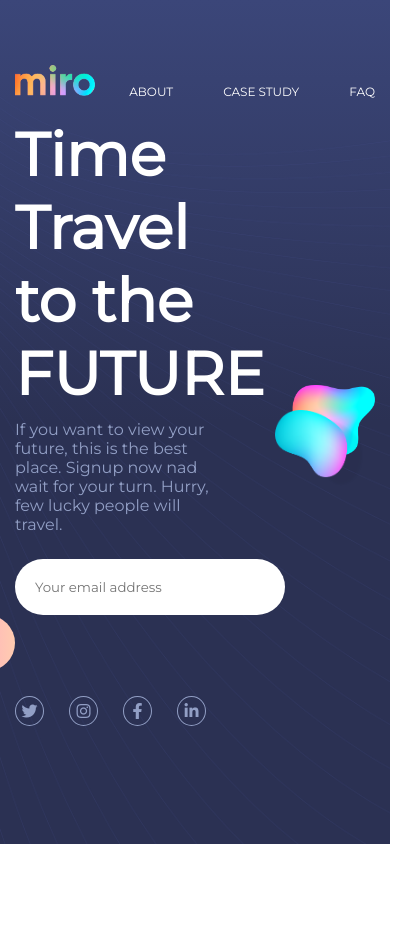
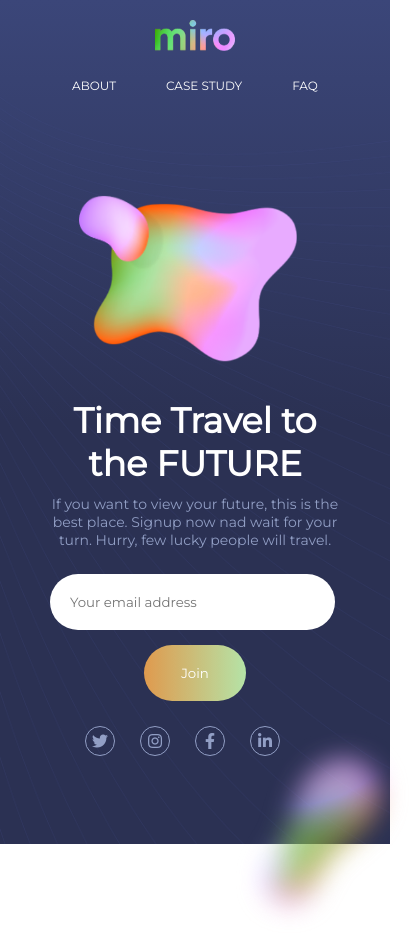
Before and after one commit to dhruvRamaswamy/Miro-Landing-page, a plain HTML site: page index.html in a window 390 px wide. Shown: the whole page, 420 px wide, since content can reach past the window. Before the commit the page ends 844 px from the top, so only its background shows below. Drawn offline with Linux system fonts and the light colour scheme.

Commit message:
Finished almost all of the website

```diff
--- a/index.html
+++ b/index.html
@@ -16,7 +16,7 @@
     <header>
         <div class="container">
             <nav class="nav">
-                <a href="index.html" class="logo">
+                <a href="index.html" class="logo hue-shift">
                     <img src="images/logo.png" alt="logo">
                 </a>
                 <ul class="nav-list">
@@ -46,7 +46,7 @@
                     <!-- This is going to be the form -->
                     <div class="search">
                         <input type="text" class="search-box" placeholder="Your email address" required>
-                        <input type="button" class="search-btn" value="Join">
+                        <input type="button" class="search-btn hue-shift" value="Join">
                     </div>
 
                     <!-- 'sm-link' is a social media link -->
@@ -66,17 +66,17 @@
                     </div>
                 </div>
 
-                <div class="image-group">
+                <div class="image-group hue-shift">
                     <img src="images/liq-5.png" alt="image-of-blob" class="blob-large">
                     <img src="images/liq-4.png" alt="image-of-blob" class="blob-bean">
                 </div>
             </div>
         </div>
 
-        <!-- <img src="images/liq-1.png" alt="fuzzy blob" class="blob blob-1">
-        <img src="images/liq-2.png" alt="fuzzy blob" class="blob blob-2">
-        <img src="images/liq-3.png" alt="fuzzy blob" class="blob blob-3">
-        <img src="images/liq-6.png" alt="fuzzy blob" class="blob blob-4"> -->
+        <img src="images/liq-1.png" alt="fuzzy blob" class="blob blob-1 hue-shift">
+        <img src="images/liq-2.png" alt="fuzzy blob" class="blob blob-2 hue-shift">
+        <img src="images/liq-3.png" alt="fuzzy blob" class="blob blob-3 hue-shift">
+        <img src="images/liq-6.png" alt="fuzzy blob" class="blob blob-4 hue-shift">
     </section>
 </body>
 </html>
--- a/styles.css
+++ b/styles.css
@@ -26,7 +26,6 @@ a {
 
 img {
     max-width: 100%;
-    z-index: 5 !important;
 }
 
 
@@ -36,16 +35,26 @@ img {
     max-width: 125rem;
     margin: 0 auto;
     /* Padding left and right */
-    padding: 0 1.5rem;
+    padding: 0 5rem;
 }
 
 :root {
     --paragraph-color: #929fc5;
-    --default-background: rgb(59,70,121);
+    --default-background: hsl(229, 34%, 35%);
     --linear-gradient: linear-gradient(180deg, rgba(59,70,121,1) 0%, rgba(43,49,83,1) 50%, rgba(43,49,83,1) 100%);
     --btn-linear-gradient: linear-gradient(90deg, #FF83D5, #FFCCB0);
 
 }
+
+
+.hue-shift {
+    animation: hue-shift 15s infinite alternate ease-in-out;
+}
+
+html {
+    /* overflow: hidden; */
+}
+
 
 /*Header & Nav*/
 
@@ -113,12 +122,13 @@ header {
     background: var(--default-background);
     background: var(--linear-gradient);
     /* position: relative; */
-    overflow: hidden;
 
     /* Centers the landing page to the center of the screen */
     display: flex;
     align-items: center;
+    overflow: hidden
 }
+
 
 .landing-page::before {
     /* So what is this? This is how you set a background that is all over the page */
@@ -188,11 +198,12 @@ header {
 }
 
 .search-btn {
+    display: block;
     width: 10rem;
     background: var(--btn-linear-gradient);
     color: white;
     cursor: pointer;
-    margin-left: -10rem;
+    margin-top: 1.5rem;
 }
 
 .search-btn:hover {
@@ -237,8 +248,186 @@ header {
     position: absolute;
     top: 2.5rem;
     left: -1rem;
+    animation: move-down 2s infinite alternate;
+    width: 20vw;
+    max-width: 20rem;
 }
+
+.blob {
+    position: absolute;
+    z-index: 1 !important;
+}
+
+/* This places all the blobs in there specific places */
+
+.blob-large {
+    /* Alternate means it goes up and down smoothly instead of one way */
+    animation: move-up 2s infinite alternate;
+}
+
+.blob-1 {
+    top: -11rem;
+    left: 50%;
+    transform: translateX(-50%);
+}
+
+.blob-2 {
+    top: 15rem;
+    left: -17rem;
+}
+
+.blob-3 {
+    right: 5rem;
+    bottom: -24rem;
+}
+
+.blob-4 {
+    left: -24rem;
+    bottom: -17rem;
+}
+
+
 
 /*Animations*/
 
+@keyframes move-up {
+    from {
+        transform: translateY(0)
+    }
+
+    to {
+        transform: translateY(2rem)
+    }
+
+}
+@keyframes move-down {
+    from {
+        transform: translateY(0)
+    }
+
+    to {
+        transform: translateY(-1rem)
+    }
+}
+
+@keyframes hue-shift {
+    from {
+        filter: hue-rotate(0)
+    }
+
+    to {
+        filter: hue-rotate(360deg)
+    }
+}
+
 /*Media Queries*/
+
+@media screen and (max-width: 786px) {
+    .nav {
+        align-items: center;
+    }
+
+    .content {
+        grid-template-columns: 1fr;
+    }
+
+    .content-details {
+        /* Moves the content details down */
+        order: 1;
+        max-width: 100%;
+        margin-top: 5rem;
+    }
+
+    .title {
+        font-size: 3.5rem;
+    }
+
+    .search-box {
+        width: calc(100% - .5rem);
+    }
+    .description {
+        font-size: 1.4rem;
+    }
+
+    .image-group {
+        margin-top: 10rem
+    }
+
+    .blob-large {
+        width: 70%
+    }
+
+    .blob-bean {
+        width: 30%;
+        left: 10%;
+        top: 10%;
+    }
+
+    .blob-1 {
+        display: none;
+    }
+
+    .blob-2 {
+        left: 30rem;
+        bottom: -1rem;
+        /* The reason  the bottom isn't working is because the top was already set. To counter that, say top: revert*/
+        top: revert;
+        width: 25%;
+    }
+
+    .blob-3 {
+        right: -3rem;
+        bottom: -25rem;
+    }
+
+    .blob-4 {
+        display: none;
+    }
+}
+
+@media screen and (max-width: 700px) {
+    .nav {
+        flex-direction: column;
+        height: 5rem;
+    }
+
+    .logo {
+        margin: 2rem;
+    }
+
+    .blob-2 {
+        display: none;
+    }
+
+    .blob-3 {
+        width: 50%;
+        bottom: -10rem
+    }
+
+    .search {
+        display: flex;
+        flex-direction: column;
+    }
+
+    .search-btn {
+        position: relative;
+        margin-top: 1.5rem;
+        width: 35%;
+        margin-left: 32.5%;
+        margin-right: 32.5%
+    }
+
+    .container {
+        text-align: center;
+    }
+
+    .sm-list {
+        justify-content: center;
+    }
+}
+
+@media screen and (max-width: 330px) {
+    .container {
+        padding: 5px;
+    }
+}
```
